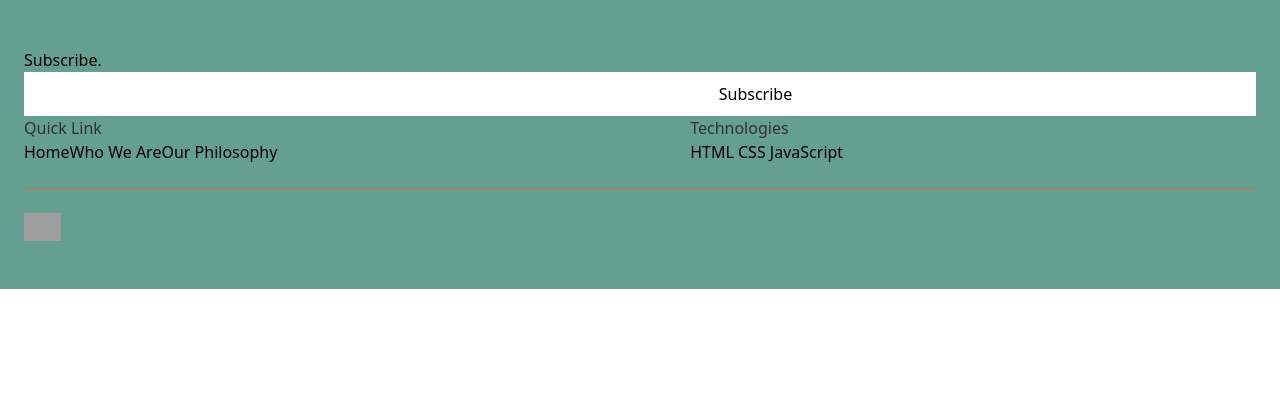
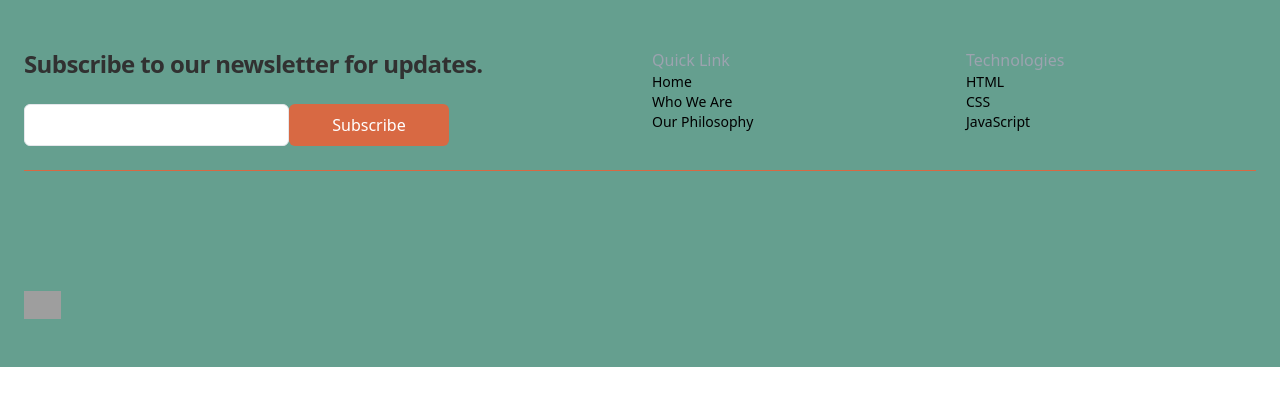
Before and after one commit to lelocreates/Module_08R_CS20240146_WFC2407_GroupA_Kgaladi-Mohlabe_SDF08_R, a plain HTML site: page index.html in a window 1280 px wide. Drawn offline with nearby package versions, Linux system fonts and the light colour scheme; grey boxes are pictures that could not be loaded.

Commit message:
Updated html with Tailwind css to match example

```diff
--- a/index.html
+++ b/index.html
@@ -12,41 +12,42 @@
         <div class="container">
             <footer class="bg-[#659f8f] dark:bg-[#313131]">
                 <div class="container px-6 py-12 mx-auto">
-                    <div class="grid">
+                    <div class="grid grid-cols-1 gap-6 sm:grid-cols-2 sm:gap-y-10 lg:grid-cols-4">
                         <div class="sm:col-span-2">
-                            <h1 class="max-w-lg" >Subscribe.</h1>
-                            <div class="flex">
-                                <input id="email" type="text">
-                                <button class="w-full px-6 py-2.5 bg-white">
+                            <h1 class="max-w-lg text-xl font-semibold tracking-tight text-[#313131] xl:text-2xl dark:text-white" >Subscribe to our newsletter for updates.</h1>
+                            <div class="flex flex-col mx-auto mt-6 space-y-3 md:space-y-0 md:flex-row">
+                                <input id="email" type="text" class="min-w-40 px-4 py-2 text-gray-900 bg-white border rounded-md focus:border-[#d86943] focus:outline-none focus:ring focus:ring-opacity-40 focus:ring-[#d86943]">
+                                <button class="min-w-40 px-4 py-2 rounded-md bg-[#d86943] text-white hover:bg-[#659f8f]">
                                     Subscribe
                                 </button>
                             </div>
                         </div>
                         <div>
-                            <p class="text-[#313131]">Quick Link</p>
-                            <div class="flex">
-                                <a href="#">Home</a>
-                                <a href="#">Who We Are</a>
-                                <a href="#">Our Philosophy</a>
+                            <p class="text-gray-400 text-base">Quick Link</p>
+                            <div class="flex flex-col text-sm">
+                                <a href="#" class="hover:text-[#d86943] hover:underline">Home</a>
+                                <a href="#" class="hover:text-[#d86943] hover:underline">Who We Are</a>
+                                <a href="#" class="hover:text-[#d86943] hover:underline">Our Philosophy</a>
                             </div>
                         </div>
                         <div>
-                            <p class="text-[#313131]">Technologies</p>
-                            <div class="">
-                                <a href="#">HTML</a>
-                                <a href="#">CSS</a>
-                                <a href="#">JavaScript</a>
+                            <p class="text-gray-400 text-base">Technologies</p>
+                            <div class="flex flex-col text-sm">
+                                <a href="#" class="hover:text-[#d86943] hover:underline">HTML</a>
+                                <a href="#" class="hover:text-[#d86943] hover:underline">CSS</a>
+                                <a href="#" class="hover:text-[#d86943] hover:underline">JavaScript</a>
                             </div>
                         </div>
                     </div>
 
-                    <hr class="my-6 border-[#d86943]">
+                    <hr class="my-6 border-[#d86943] px-6 py-12 mx-auto">
 
                     <div class="flex">
                         <a href="#">
                             <img class="w-auto h-7" src="https://codespace-assets.global.ssl.fastly.net/wp/assets/website/codespace-primary-logo-light.svg" alt="">
                         </a>
                     </div>
+
     </footer>
 
 </body>
```
